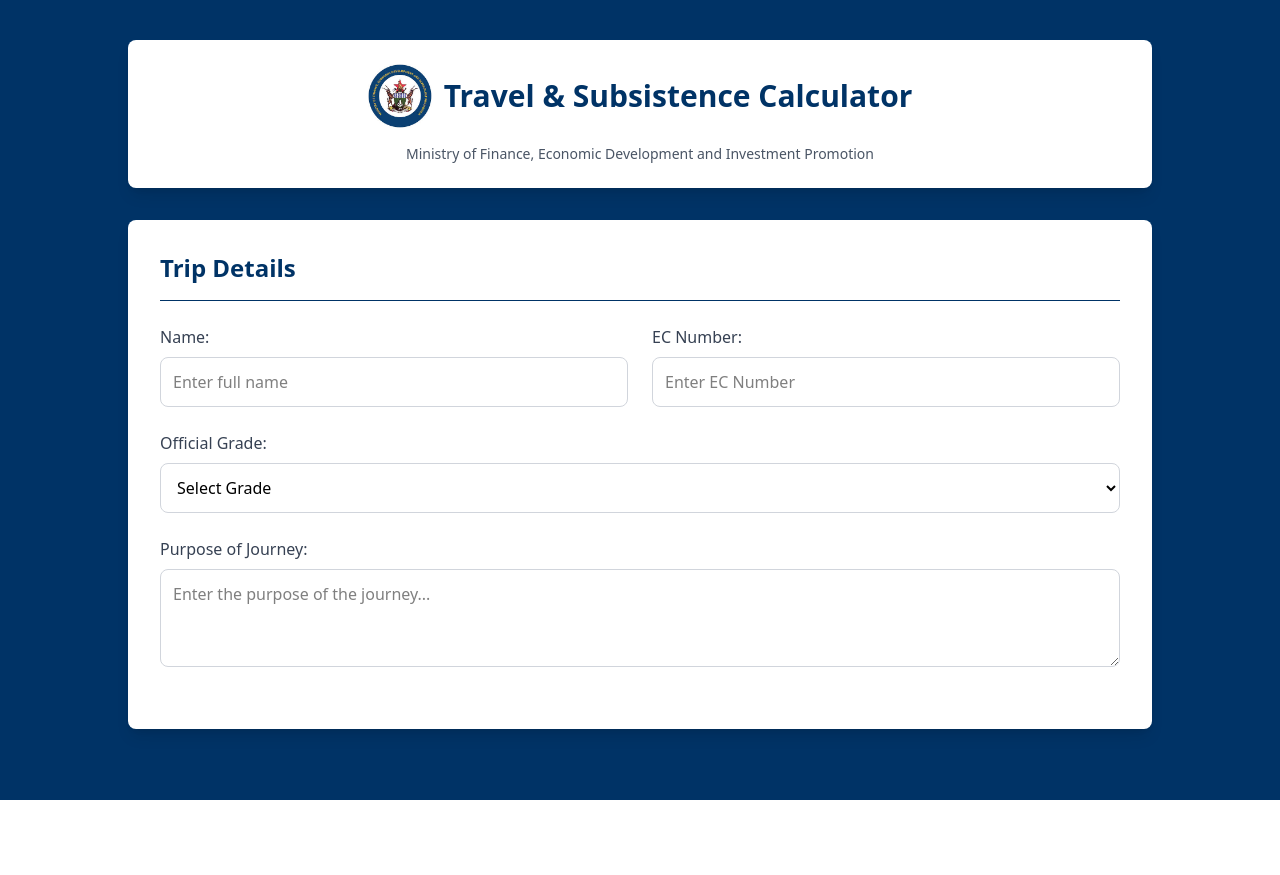
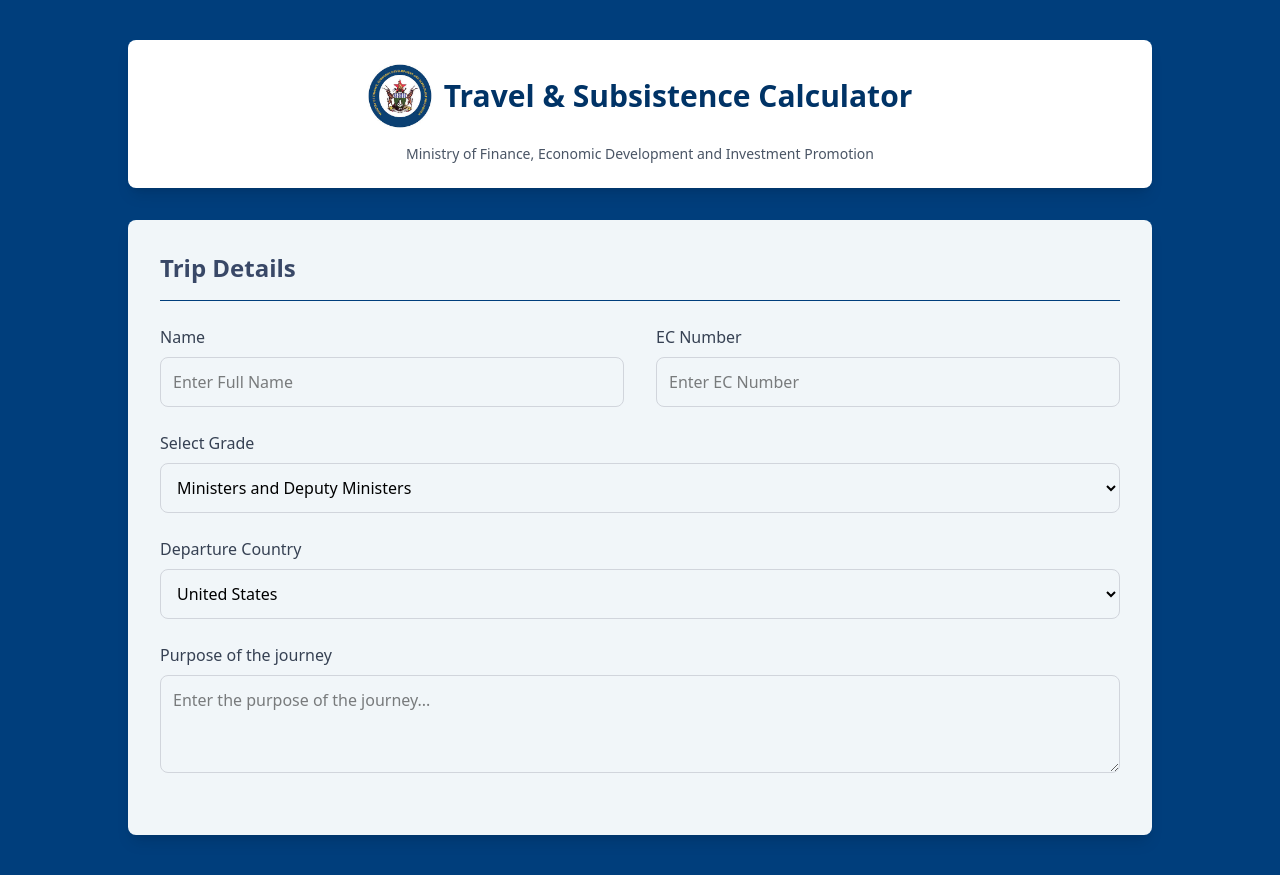
Before and after one commit to TechCatalyzer/Budgets_-Calculator, a React (Vite) app: page / in a window 1280 px wide. Before the commit the page ends 800 px from the top, so only its background shows below. Built offline with nearby package versions, Linux system fonts and the light colour scheme; a web font is replaced by a local one.

Commit message:
Refactored Calculator.jsx into componets

```diff
--- a/src/App.jsx
+++ b/src/App.jsx
@@ -1,9 +1,7 @@
-import { Main } from './components/calculator'
-import React from 'react'
-function App() {
-  return (
-    <div><Main/></div>
-  )
+import JourneyDetails from "./components/JourneyDetails";
 
-}
-export default App
+const App = () => {
+  return <JourneyDetails />;
+};
+
+export default App;
--- /dev/null
+++ b/src/components/Form.jsx
@@ -0,0 +1,5 @@
+const Form = () => {
+  return <form></form>;
+};
+
+export default Form;
--- /dev/null
+++ b/src/components/Header.jsx
@@ -0,0 +1,19 @@
+import logo from "../assets/logo.jpeg";
+
+const Header = () => {
+  return (
+    <div className="bg-white rounded-lg shadow-lg w-[90%] md:w-[80%] p-6 flex flex-col items-center text-center">
+      <div className="flex items-center justify-center space-x-3 mb-4">
+        <img src={logo} alt="Logo" className="w-16 h-16" />
+        <h1 className="text-3xl font-bold text-[#003366]">
+          Travel & Subsistence Calculator
+        </h1>
+      </div>
+      <p className="text-gray-600 text-sm">
+        Ministry of Finance, Economic Development and Investment Promotion
+      </p>
+    </div>
+  );
+};
+
+export default Header;
--- /dev/null
+++ b/src/components/Input.jsx
@@ -0,0 +1,14 @@
+const Input = ({ label, placeholder }) => {
+  return (
+    <div className="w-1/2 mb-6">
+      <label className="block text-gray-700 font-medium mb-2">{label}</label>
+      <input
+        type="text"
+        placeholder={placeholder}
+        className="w-full border border-gray-300 rounded-lg p-3 focus:ring-1 focus:ring-[#003366] focus:outline-none"
+      />
+    </div>
+  );
+};
+
+export default Input;
--- /dev/null
+++ b/src/components/JourneyDetails.jsx
@@ -0,0 +1,48 @@
+import Header from "./Header";
+import Input from "./Input";
+import SelectInput from "./SelectInput";
+import TextArea from "./TextAreaInput";
+
+const JourneyDetails = () => {
+  const grades = [
+    "Ministers and Deputy Ministers",
+    "Accounting Officers",
+    "Accounting Officers (Non-Accounting)",
+    "Chief Directors",
+    "Directors",
+    "Deputy Directors",
+    "Officers",
+  ];
+
+  const countries = ["United States", "Canada", "United Kingdom", "Australia"];
+  return (
+    <div className="min-h-screen bg-BLUE flex flex-col items-center justify-start py-10">
+      <Header />
+      <div className="bg-WHITE mt-8 rounded-lg shadow-lg w-[90%] md:w-[80%] p-8">
+        <h2 className="text-2xl font-semibold text-DARKGRAY mb-4">
+          Trip Details
+        </h2>
+        <hr className="border-BLUE mb-6" />
+        <div className="w-full flex gap-8">
+          <Input label={"Name"} placeholder={"Enter Full Name"} />
+          <Input label={"EC Number"} placeholder={"Enter EC Number"} />
+        </div>
+        <div>
+          <SelectInput label={"Select Grade"} options={grades} />
+        </div>
+        <div>
+          <SelectInput label={"Departure Country"} options={countries} />
+        </div>
+
+        <div>
+          <TextArea
+            label={"Purpose of the journey"}
+            placeholder={"Enter the purpose of the journey..."}
+          />
+        </div>
+      </div>
+    </div>
+  );
+};
+
+export default JourneyDetails;
--- /dev/null
+++ b/src/components/SelectInput.jsx
@@ -0,0 +1,14 @@
+const SelectInput = ({ label, options }) => {
+  return (
+    <div className="mb-6">
+      <label className="block text-gray-700 font-medium mb-2">{label}</label>
+      <select className="w-full border border-gray-300 rounded-lg p-3 focus:ring-2 focus:ring-[#003366] focus:outline-none">
+        {options.map((option, index) => {
+          return <option key={index}>{option}</option>;
+        })}
+      </select>
+    </div>
+  );
+};
+
+export default SelectInput;
--- /dev/null
+++ b/src/components/TextAreaInput.jsx
@@ -0,0 +1,14 @@
+const TextArea = ({ placeholder, label }) => {
+  return (
+    <div className="mb-6">
+      <label className="block text-gray-700 font-medium mb-2">{label}</label>
+      <textarea
+        className="w-full border border-gray-300 rounded-lg p-3 focus:ring-2 focus:ring-[#003366] focus:outline-none"
+        placeholder={placeholder}
+        rows="3"
+      ></textarea>
+    </div>
+  );
+};
+
+export default TextArea;
--- a/src/components/calculator.jsx
+++ /dev/null
@@ -1,86 +0,0 @@
-import logo from "../assets/logo.jpeg";
-import React from 'react';
-export function Main() {
-  return (
-    <div className="min-h-screen bg-[#003366] flex flex-col items-center justify-start py-10">
-      {/* Header */}
-      <div className="bg-white rounded-lg shadow-lg w-[90%] md:w-[80%] p-6 flex flex-col items-center text-center">
-        <div className="flex items-center justify-center space-x-3 mb-4">
-          <img
-            src={logo}
-            alt="Logo"
-            className="w-16 h-16"
-          />
-          <h1 className="text-3xl font-bold text-[#003366]">
-            Travel & Subsistence Calculator
-          </h1>
-        </div>
-        <p className="text-gray-600 text-sm">
-          Ministry of Finance, Economic Development and Investment Promotion
-        </p>
-      </div>
-
-      {/*Form Section */}
-
-      <div className="bg-white mt-8 rounded-lg shadow-lg w-[90%] md:w-[80%] p-8">
-        <h2 className="text-2xl font-semibold text-[#003366] mb-4">
-          Trip Details
-        </h2>
-        <hr className="border-[#003366] mb-6" />
-
-        {/* Name of the traveller */}
-      <div className="grid grid-cols-1 md:grid-cols-2 gap-6 mb-6">
-    <div>
-      <label className="block text-gray-700 font-medium mb-2">Name:</label>
-      <input
-        type="text"
-        placeholder="Enter full name"
-        className="w-full border border-gray-300 rounded-lg p-3 focus:ring-2 focus:ring-[#003366] focus:outline-none"
-      />
-    </div>
-        {/* EC Number */}
-    <div>
-      <label className="block text-gray-700 font-medium mb-2">EC Number:</label>
-      <input
-        type="text"
-        placeholder="Enter EC Number"
-        className="w-full border border-gray-300 rounded-lg p-3 focus:ring-2 focus:ring-[#003366] focus:outline-none"
-      />
-    </div>
-  </div>
-
-
-        {/* Official Grade */}
-
-        <div className="mb-6">
-          <label className="block text-gray-700 font-medium mb-2">
-            Official Grade:
-          </label>
-          <select className="w-full border border-gray-300 rounded-lg p-3 focus:ring-2 focus:ring-[#003366] focus:outline-none">
-              <option>Select Grade</option>
-              <option>Ministers and Deputy Ministers</option>
-              <option>Accounting Officers</option>
-              <option>Accounting Officers (Non-Accounting)</option>
-              <option>Chief Directors</option>
-              <option>Directors</option>
-              <option>Deputy Directors</option>
-              <option>Officers</option>
-          </select>
-        </div>
-
-        {/* Purpose of Journey */}
-        <div className="mb-6">
-          <label className="block text-gray-700 font-medium mb-2">
-            Purpose of Journey:
-          </label>
-          <textarea
-            className="w-full border border-gray-300 rounded-lg p-3 focus:ring-2 focus:ring-[#003366] focus:outline-none"
-            placeholder="Enter the purpose of the journey..."
-            rows="3"
-          ></textarea>
-        </div>
-
-      </div>
-    </div>
-  );
-}
```
